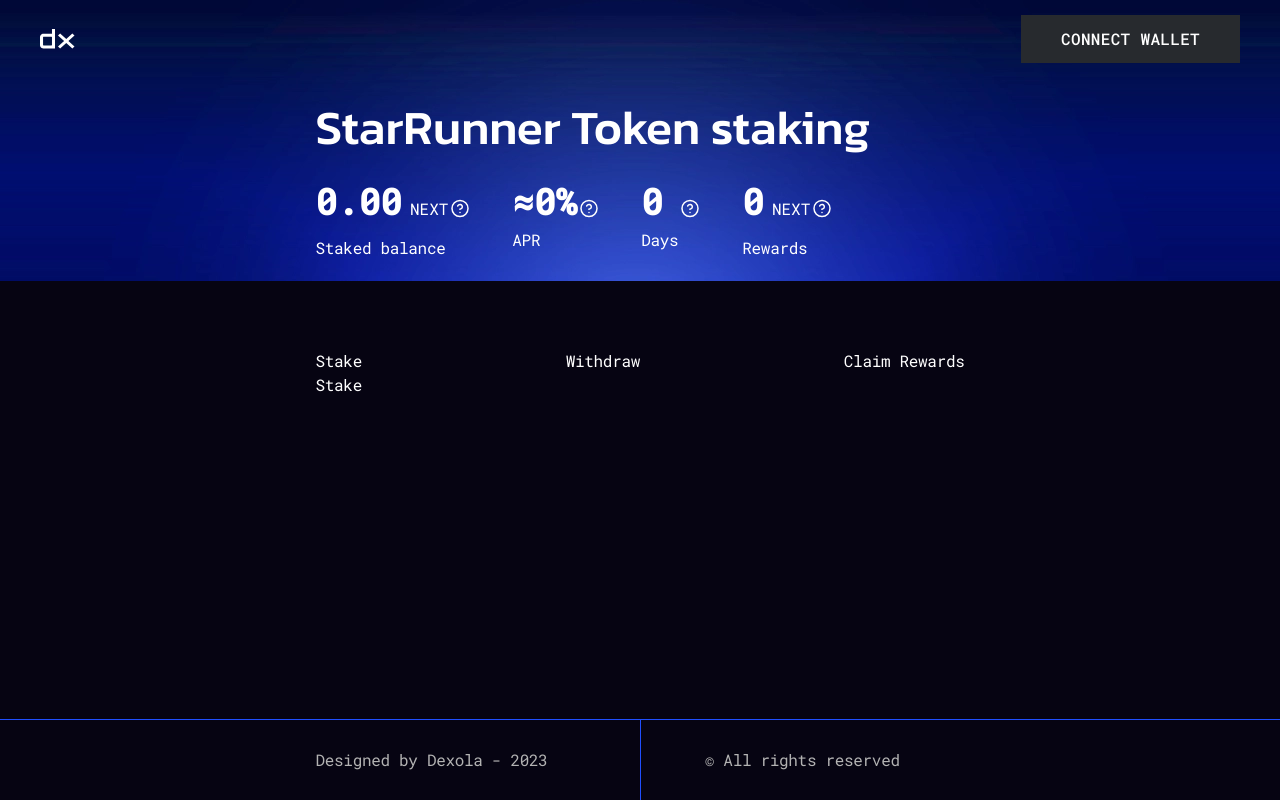
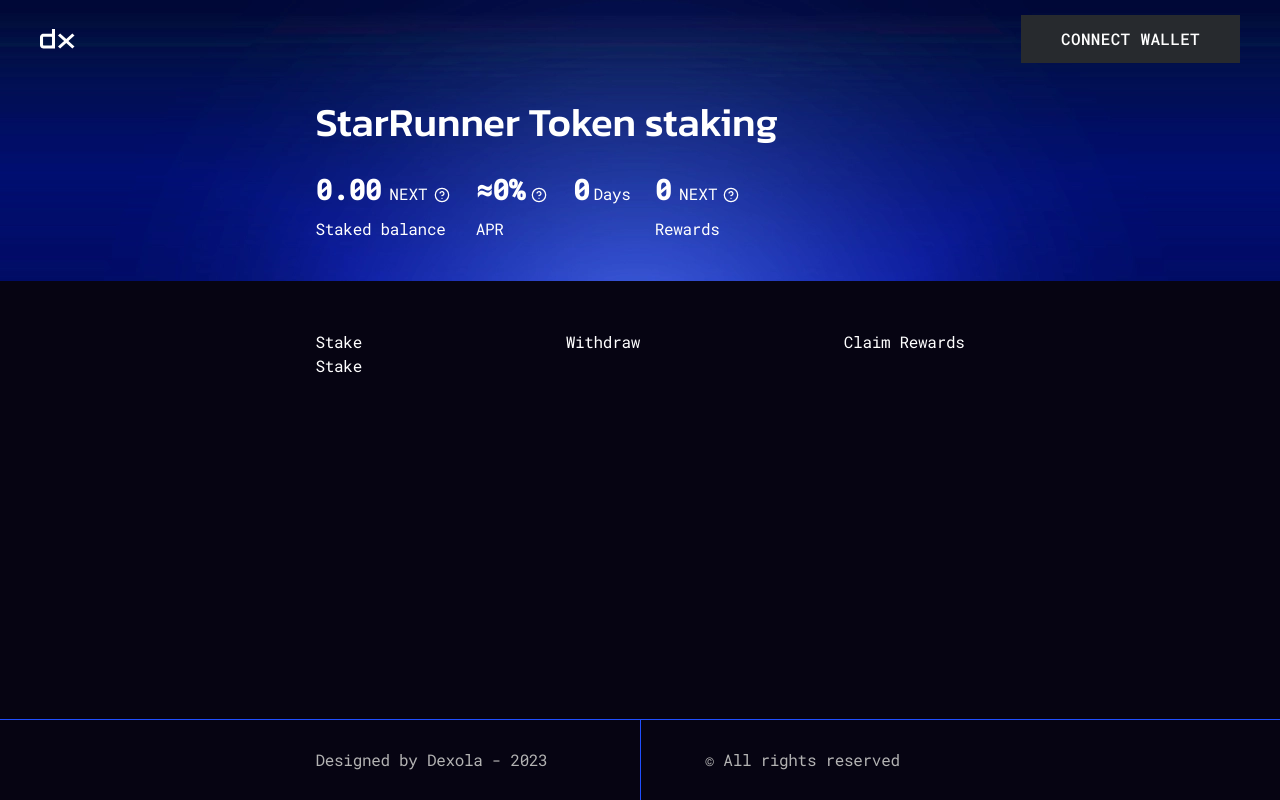
Before and after one commit to VIlliaV/dexola_camp_part2, a React (Vite) app: page / in a window 1280 px wide. Built offline with nearby package versions, Linux system fonts and the light colour scheme.

Commit message:
UPD | header adaptive

```diff
--- a/src/components/ContractInfo/ContractInfo.jsx
+++ b/src/components/ContractInfo/ContractInfo.jsx
@@ -5,7 +5,7 @@ import SignTip from '../Tip/SignTip/SignTip';
 import { result } from '../../utils/formating';
 
 const ContractInfo = ({ data = 0, variable = {}, tokenName = 'TEST' }) => {
-  const { balance, rewards } = CONTRACT_INFO;
+  const { balance, rewards, days } = CONTRACT_INFO;
 
   return (
     <ContractInfoStyled>
@@ -13,7 +13,7 @@ const ContractInfo = ({ data = 0, variable = {}, tokenName = 'TEST' }) => {
         <p className="contract_result">{result(variable, data)}</p>
         {(variable === balance || variable === rewards) && <p className="contract_token_name">{tokenName}</p>}
       </div>
-      <SignTip tip={variable.tip} className="contract_item" />
+      {variable !== days && <SignTip tip={variable.tip} className="contract_item" />}
       <p className="text_variable contract_item">{variable.text}</p>
     </ContractInfoStyled>
   );
--- a/src/components/ContractInfo/ContractInfo.styled.js
+++ b/src/components/ContractInfo/ContractInfo.styled.js
@@ -3,9 +3,14 @@ import { media } from '@/styles/media';
 
 export const ContractInfoStyled = styled.div`
   display: grid;
-  grid-template-columns: repeat(2, auto);
+  grid-template-columns: 1fr auto;
   align-items: baseline;
   gap: 4px;
+  & .contract_item {
+    &:nth-child(3) {
+      grid-column: span 2;
+    }
+  }
   @media ${media.desktop} {
     grid-template-columns: repeat(3, auto);
     gap: 12px;
@@ -13,36 +18,64 @@ export const ContractInfoStyled = styled.div`
       &:nth-child(2) {
         order: 3;
       }
+      &:nth-child(3) {
+        grid-column: span 1;
+      }
     }
   }
 
   & .contract_data {
     display: flex;
     align-items: baseline;
-    gap: 8px;
+    gap: 4px;
+    @media ${media.tablet} {
+      gap: 8px;
+    }
   }
   & .contract_result {
-    font-size: 36px;
+    font-size: 18px;
     font-style: normal;
     font-weight: 700;
-    line-height: 1.333333;
+    line-height: normal;
     text-transform: uppercase;
-    letter-spacing: normal;
+    letter-spacing: -0.36px;
     color: var(--primary);
+    @media ${media.tablet} {
+      font-size: 28px;
+      line-height: 1.71429;
+    }
+    @media ${media.desktop} {
+      font-size: 36px;
+      line-height: 1.333333;
+      letter-spacing: normal;
+    }
   }
   & .contract_token_name {
     color: var(--primary);
-    font-size: 16px;
+    font-size: 12px;
     font-style: normal;
     font-weight: 400;
-    line-height: 3;
+    line-height: 1.66667;
     letter-spacing: normal;
     text-transform: uppercase;
+    @media ${media.tablet} {
+      font-size: 16px;
+      line-height: 1.25;
+    }
+    @media ${media.desktop} {
+      line-height: 3;
+    }
   }
 
   & .text_variable {
     color: var(--primary);
-    font-size: 16px;
+    font-size: 12px;
+    font-style: normal;
+    font-weight: 400;
     line-height: normal;
+    letter-spacing: -0.02em;
+    @media ${media.tablet} {
+      font-size: 16px;
+    }
   }
 `;
--- a/src/components/ContractWrapper/ContractWrapper.styled.js
+++ b/src/components/ContractWrapper/ContractWrapper.styled.js
@@ -1,4 +1,5 @@
 import styled from 'styled-components';
+import { media } from '@/styles/media';
 
 export const ContractWrapperStyled = styled.div`
   padding: 94px 0 48px;
@@ -8,10 +9,21 @@ export const ContractWrapperStyled = styled.div`
     flex-direction: column;
     gap: 16px;
   }
+  & h1 {
+    @media ${media.mobTab} {
+      width: 75.73333vw;
+    }
+  }
   & .contract_info {
     display: flex;
     justify-content: start;
-    gap: 40px;
+    gap: 20px;
+    @media ${media.tablet} {
+      gap: 24px;
+    }
+    @media ${media.desktop} {
+      gap: 40px;
+    }
   }
 
   & li {
--- a/src/components/Tip/SignTip/SignTip.styled.js
+++ b/src/components/Tip/SignTip/SignTip.styled.js
@@ -1,4 +1,5 @@
 import styled from 'styled-components';
+import { media } from '@/styles/media';
 import { ReactComponent as tipSvg } from '@/images/svg/help-circle.svg';
 
 export const SignTipStyled = styled.div`
@@ -15,9 +16,24 @@ export const SignTipStyled = styled.div`
 `;
 
 export const SvgStyled = styled(tipSvg)`
+  width: 16.7px;
+  height: 18.7px;
   margin-bottom: -6px;
-  margin-left: -4px;
+  /* margin-left: -4px; */
   fill: transparent;
-  stroke: var(--primary);
-  stroke-width: 1.5px;
+  stroke-width: 0.965px;
+  stroke: var(--secondary);
+
+  @media ${media.tablet} {
+    width: 20px;
+    height: 22px;
+    stroke: var(--primary);
+    stroke-width: 1.5px;
+    margin-bottom: -6px;
+  }
+  @media ${media.desktop} {
+    margin-left: -4px;
+    width: 24px;
+    height: 24px;
+  }
 `;
--- a/src/components/Wallet/WalletInfo/Currency/Currency.jsx
+++ b/src/components/Wallet/WalletInfo/Currency/Currency.jsx
@@ -10,7 +10,7 @@ const Currency = () => {
       <p>
         {value} {TYPE}
       </p>
-      <p>|</p>
+      <span>|</span>
       <WalletAddress />
     </CurrencyStyled>
   );
--- a/src/components/Wallet/WalletInfo/Currency/Currency.styled.js
+++ b/src/components/Wallet/WalletInfo/Currency/Currency.styled.js
@@ -1,6 +1,6 @@
+import styled from 'styled-components';
+import { media } from '@/styles/media';
 import { ReactComponent as svgETH } from '@/images/svg/cryptocurrency-color_eth.svg';
-
-import styled from 'styled-components';
 
 export const CurrencyStyled = styled.div`
   display: flex;
@@ -11,9 +11,20 @@ export const CurrencyStyled = styled.div`
     border-radius: 4px;
     background-color: var(--button_hover);
   }
+
+  & .wallet_address,
+  span {
+    @media ${media.mobTab} {
+      display: none;
+    }
+  }
 `;
 
 export const SvgStyled = styled(svgETH)`
-  /* fill: transparent;
-  stroke: var(--primary); */
+  width: 24px;
+  height: 24px;
+  @media ${media.tablet} {
+    width: 32px;
+    height: 32px;
+  }
 `;
--- a/src/components/Wallet/WalletInfo/WalletAddress/WalletAddress.jsx
+++ b/src/components/Wallet/WalletInfo/WalletAddress/WalletAddress.jsx
@@ -1,6 +1,6 @@
 const WalletAddress = () => {
   const address = '0xFFC768eemF9a9b';
-  return <p>{address}</p>;
+  return <p className="wallet_address">{address}</p>;
 };
 
 export default WalletAddress;
--- a/src/components/Wallet/WalletInfo/WalletBalance/WalletBalance.styled.js
+++ b/src/components/Wallet/WalletInfo/WalletBalance/WalletBalance.styled.js
@@ -1,4 +1,5 @@
 import styled from 'styled-components';
+import { media } from '@/styles/media';
 
 export const WalletBalanceStyled = styled.div`
   display: flex;
@@ -6,7 +7,13 @@ export const WalletBalanceStyled = styled.div`
   align-items: center;
 
   & img {
+    width: 24px;
+    height: 24px;
     border-radius: 50%;
     overflow: hidden;
+    @media ${media.tablet} {
+      width: 32px;
+      height: 32px;
+    }
   }
 `;
--- a/src/styles/GlobalStyles.js
+++ b/src/styles/GlobalStyles.js
@@ -19,24 +19,18 @@ export const GlobalStyles = createGlobalStyle`
     font-family: var(--font-title)
   }
   h1 {
-    /* color: #FFF; */
-
-font-size: 48px;
-
-
-
-
+    font-size: 28px;
     font-weight: 500;
-    line-height: 1.4;
-
-    letter-spacing: 0;
-
+    line-height: 1.205;
+    letter-spacing: normal;
     @media ${media.tablet} {
-     font-size: 48px;
+     font-size: 40px;
+     line-height: 1.4;
     }
 
     @media ${media.desktop} {
       font-size: 48px;
+      letter-spacing: normal;
     }
 
   }
--- a/src/styles/styledConst.js
+++ b/src/styles/styledConst.js
@@ -11,11 +11,19 @@ export const visualHidden = `
 export const wallet = `
    color: var(--primary);
     font-family: var(--font-title);
-    font-size: 14px;
+    font-size: 12px;
+    font-style: normal;
+    font-weight: 500;
+    line-height: normal;
+    letter-spacing: 0.12px;
+    text-transform: uppercase;
+     @media ${media.tablet} {
+     font-size: 14px;
     font-weight: 600;
     line-height: 1.14286;
     letter-spacing: normal;
-    text-transform: uppercase;
+    }
+
 
 `;
 
```
Also changed, not shown: src/components/Header/Header.styled.js (+0 -20 lines).
